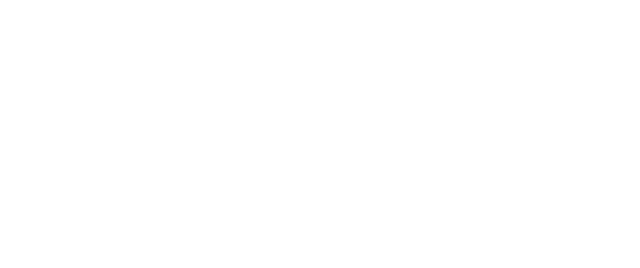
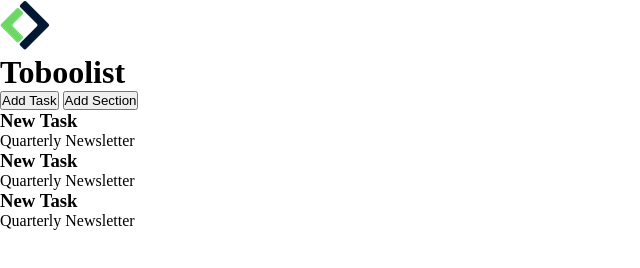
Before and after one commit to mattiamoneta/html-css-toboolist, a plain HTML site: page index.html in a window 1280 px wide. Shown: the whole page, without its empty margins (0-640 px from the left). Drawn offline with Linux system fonts and the light colour scheme.

Commit message:
Struttura HTML

```diff
--- a/css/master.css
+++ b/css/master.css
@@ -0,0 +1,7 @@
+/* General */
+
+*{
+    margin: 0;
+    padding: 0;
+    box-sizing: border-box;
+}
--- a/index.html
+++ b/index.html
@@ -5,9 +5,58 @@
     <meta http-equiv="X-UA-Compatible" content="IE=edge">
     <meta name="viewport" content="width=device-width, initial-scale=1.0">
     <link rel="stylesheet" href="./css/master.css">
-    <title>Document</title>
+    <title>Toboolist</title>
 </head>
 <body>
 
+    <header>
+        <img src="./img/Logo.png" alt="Toboolist Logo">
+        <h1>Toboolist</h1>
+    </header>
+
+    <main>
+        <div class="container">
+
+            <div class="toolbar">
+                <button>Add Task</button>
+                <button>Add Section</button>
+            </div>
+
+            <div class="tasks-wrapper">
+
+                <!-- New Task -->
+                <div class="tasks-group">
+                    <div class="tasks-title">
+                        <h3>New Task</h3>
+                    </div>
+                    <div class="task">
+                        <span>Quarterly Newsletter</span>
+                    </div>
+                </div>
+
+                  <!-- Today -->
+                  <div class="tasks-group">
+                    <div class="tasks-title">
+                        <h3>New Task</h3>
+                    </div>
+                    <div class="task">
+                        <span>Quarterly Newsletter</span>
+                    </div>
+                </div>
+
+                  <!-- Upcoming -->
+                  <div class="tasks-group">
+                    <div class="tasks-title">
+                        <h3>New Task</h3>
+                    </div>
+                    <div class="task">
+                        <span>Quarterly Newsletter</span>
+                    </div>
+                </div>
+
+            </div>
+
+        </div>
+    </main>
 </body>
 </html>
```
Also changed, not shown: img/Logo.png (added).
